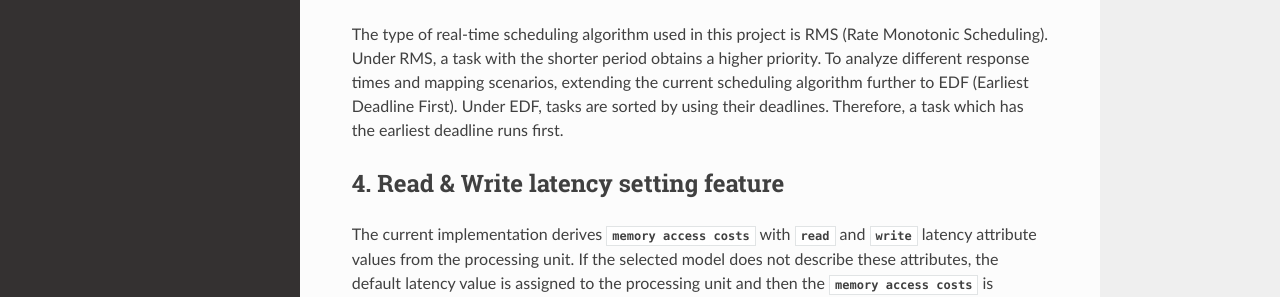
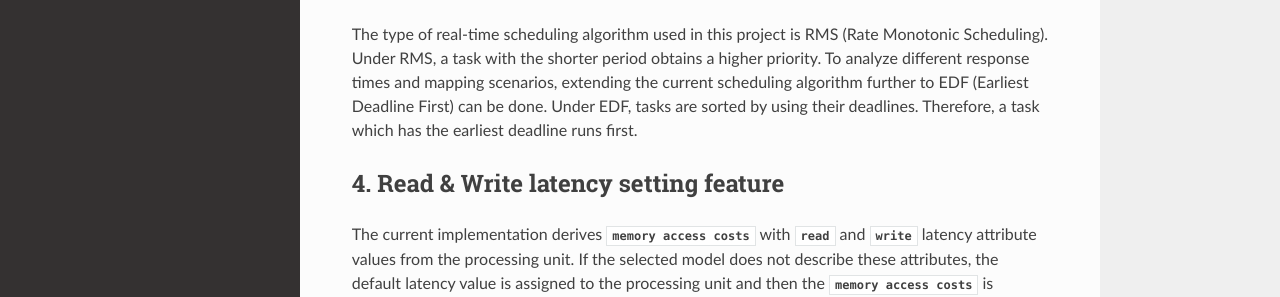
Before and after one commit to junh-ki/gsoc_doc, a Sphinx documentation site: the page built from docs/source/contents/future.rst, in a window 1280 px wide and 1380 px high. Shown: the part 620-917 px from the top of the window. Built offline with Sphinx 7.4.7 and the Read the Docs theme 2.0.0, drawn with Linux system fonts in a browser that asks for light colours.

Commit message:
small changes

```diff
--- a/docs/source/contents/future.rst
+++ b/docs/source/contents/future.rst
@@ -23,7 +23,7 @@ Therefore, the preempting task should be blocked until the currently executing r
 
 The type of real-time scheduling algorithm used in this project is RMS (Rate Monotonic Scheduling).
 Under RMS, a task with the shorter period obtains a higher priority.
-To analyze different response times and mapping scenarios, extending the current scheduling algorithm further to EDF (Earliest Deadline First).
+To analyze different response times and mapping scenarios, extending the current scheduling algorithm further to EDF (Earliest Deadline First) can be done.
 Under EDF, tasks are sorted by using their deadlines.
 Therefore, a task which has the earliest deadline runs first.
 
```
